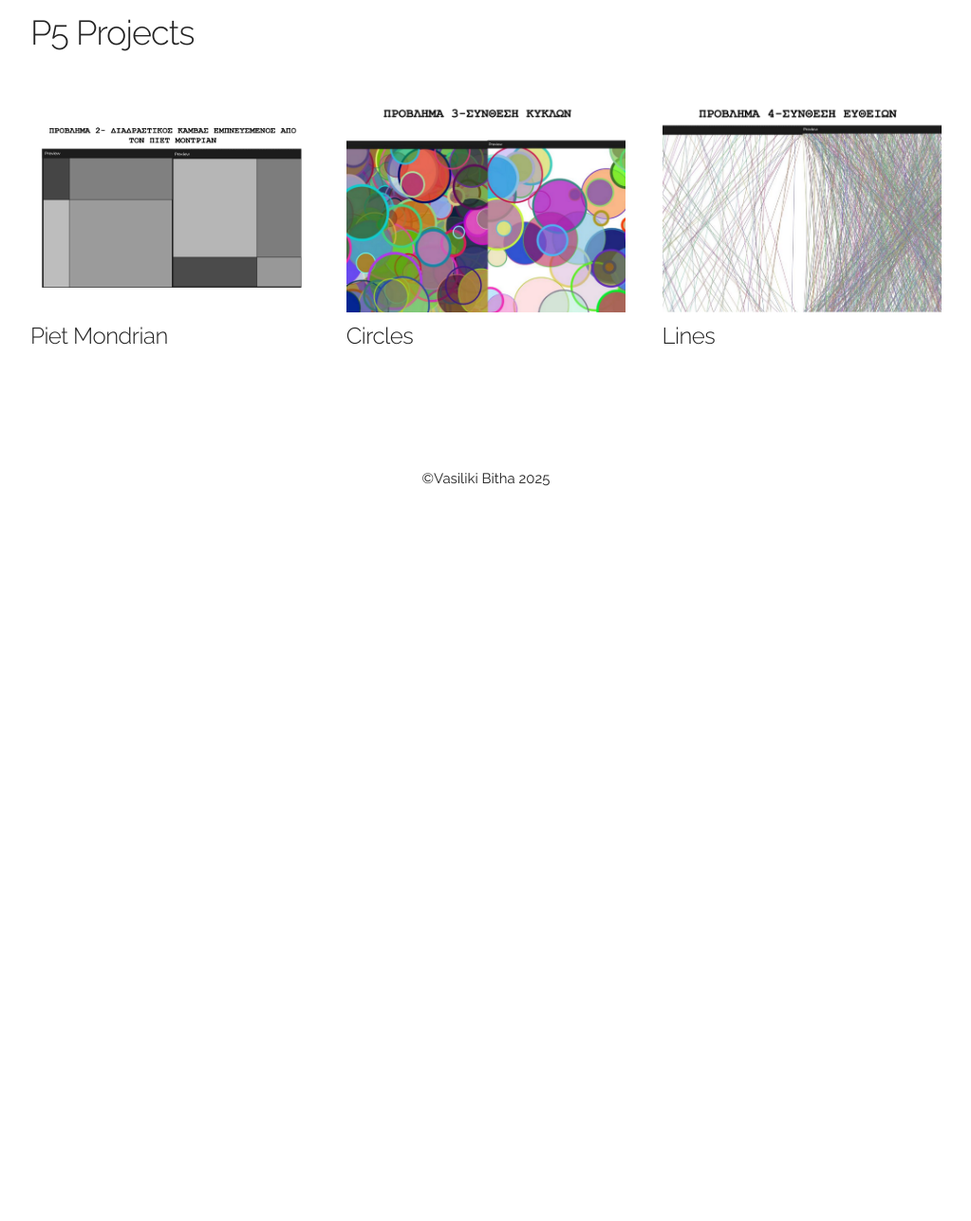
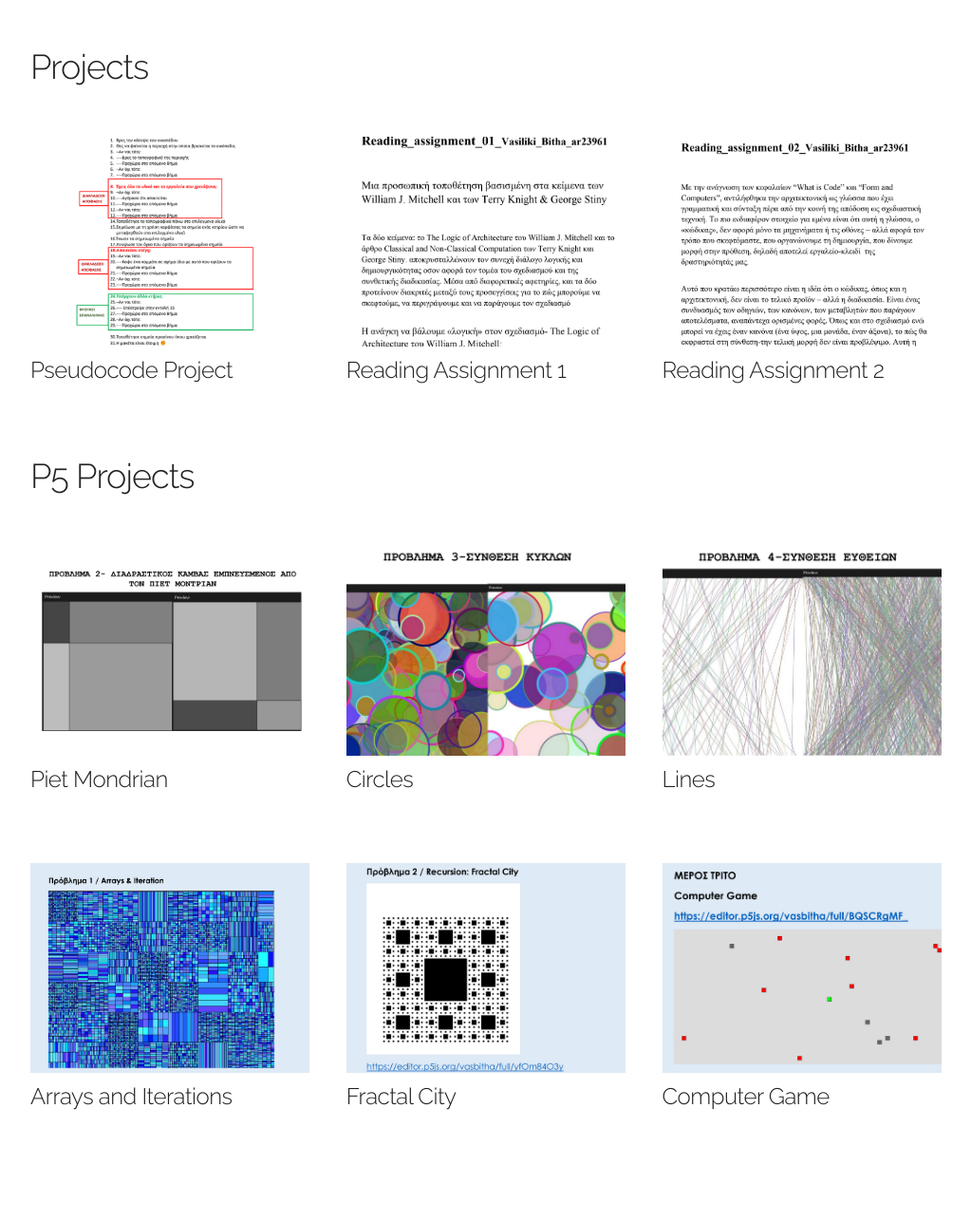
Before and after one commit to VasBitha/website, a plain HTML site: page index.html in a window 1280 px wide. Shown: the part 834-2120 px from the top of the page at 95% size, without its empty margins (128-1151 px from the left). Before the commit the page ends 1475 px from the top, so only its background shows below. Drawn offline with Linux system fonts and the light colour scheme.

Commit message:
Update website

```diff
--- a/index.html
+++ b/index.html
@@ -38,6 +38,15 @@
 
   <div id="projects" class="container" >
 
+    <h3 class="half-bottom">Final Project</h3>
+
+    <div class="row half-bottom">
+      <div class="four columns">
+        <img src="images/teliki_ergasia.png" class ="scale-with-grid">
+        <h5>Final Project: <a href="https://drive.google.com/drive/folders/103cOJQP3ulBDbFGWu1CVYyO1tp37j-p7?usp=sharing">Files</a> | <a href="https://docs.google.com/presentation/d/1mMNJt_o9B_Tgqu2LwXBLwA30c_CwewxM/edit?usp=sharing&ouid=108012154996000527315&rtpof=true&sd=true">Presentation</a></h5>
+      </div>
+    </div>
+
     <h3 class="half-bottom">Projects</h3>
 
     <div class="row half-bottom">
@@ -45,12 +54,20 @@
         <img src="images/assign_1_pseudocode.png" class ="scale-with-grid">
         <h5>Pseudocode Project</h5>
       </div>
+      <div class="four columns">
+        <img src="images/reading_assignment_1.png" class ="scale-with-grid">
+        <h5>Reading Assignment 1</h5>
+      </div>
+      <div class="four columns">
+        <img src="images/reading_assignment_2.png" class ="scale-with-grid">
+        <h5>Reading Assignment 2</h5>
+      </div>
 
     </div>
 
 	<h3 class="half-bottom">P5 Projects</h3>
 
-    <div class="row one-bottom">
+    <div class="row half-bottom">
       <div class="four columns">
         <img src="images/assign_2_1.png" class ="scale-with-grid">
         <h5>Piet Mondrian</h5>
@@ -62,6 +79,20 @@
       <div class="four columns">
         <img src="images/assign_2_4.png" class ="scale-with-grid">
         <h5>Lines</h5>
+      </div>
+    </div>
+    <div class="row one-bottom">
+      <div class="four columns">
+        <img src="images/ass3_provlima1.png" class ="scale-with-grid">
+        <h5>Arrays and Iterations</h5>
+      </div>
+      <div class="four columns">
+        <img src="images/ass3_provlima2.png" class ="scale-with-grid">
+        <h5>Fractal City</h5>
+      </div>
+      <div class="four columns">
+        <img src="images/ass3_provlima3.png" class ="scale-with-grid">
+        <h5>Computer Game</h5>
       </div>
     </div>
 
```
Also changed, not shown: images/ass3_provlima1.png (added), images/ass3_provlima2.png (added), images/ass3_provlima3.png (added), images/reading_assignment_1.png (added), images/reading_assignment_2.png (added), images/teliki_ergasia.png (added).
